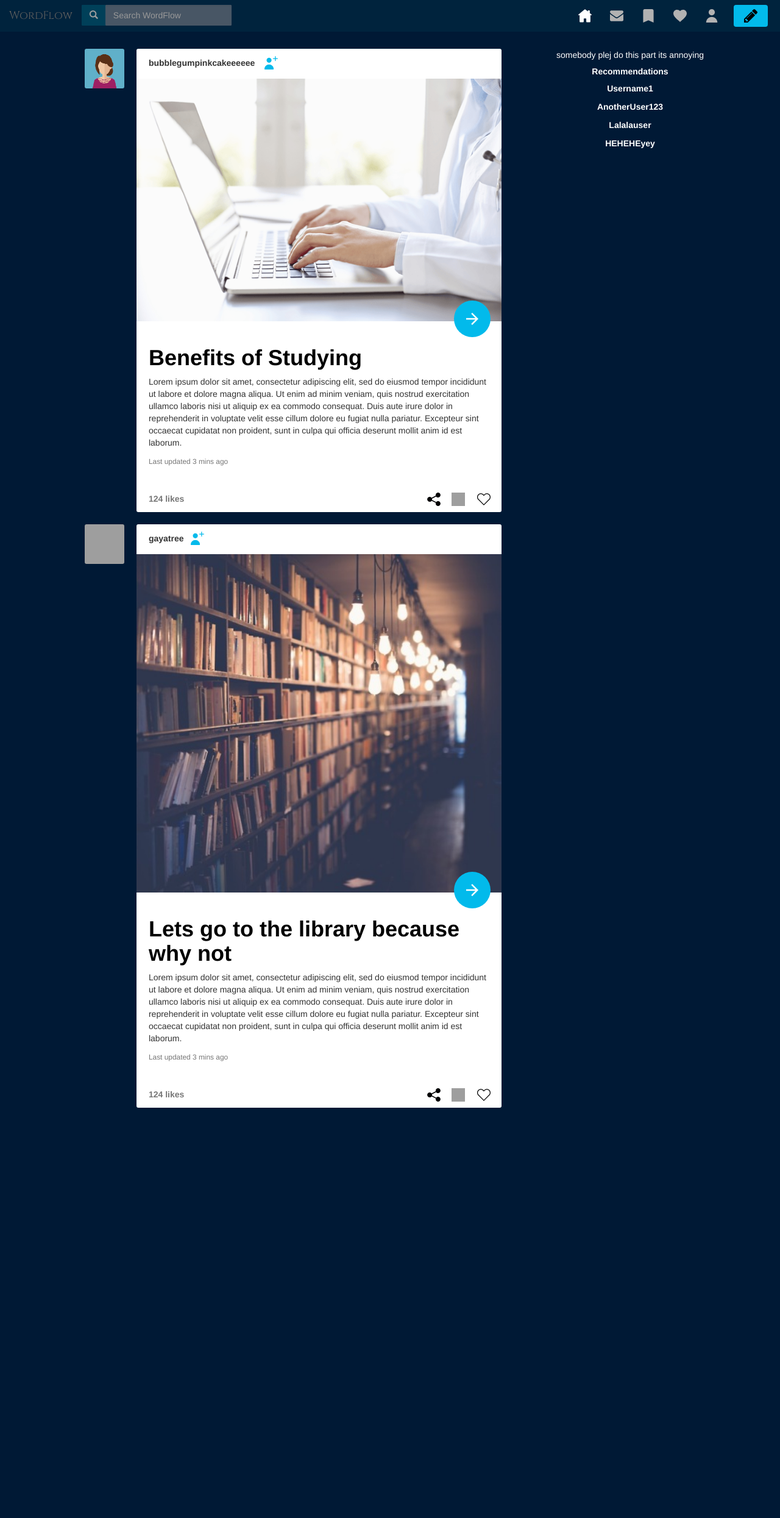
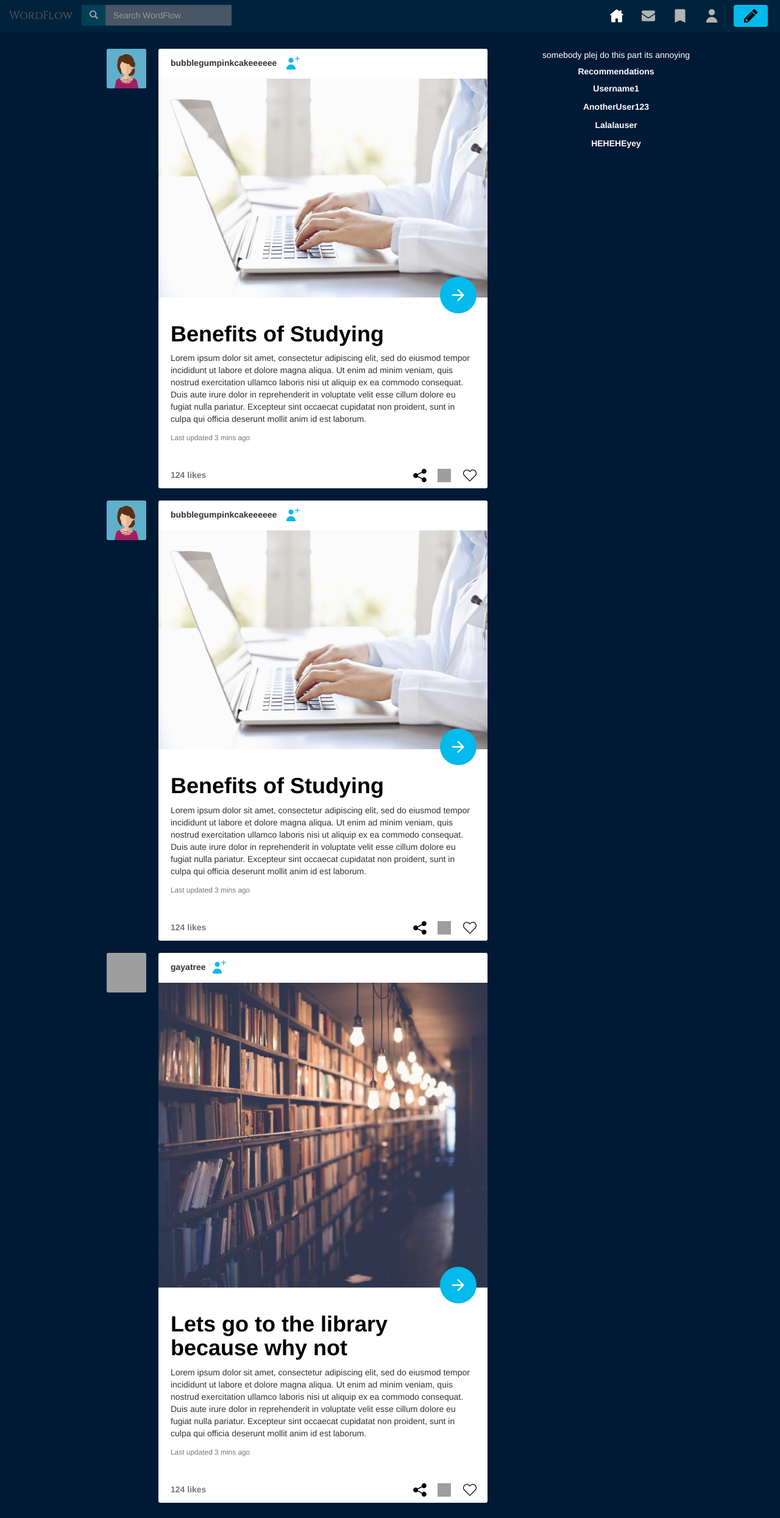
Before and after one commit to girishgr8/BlogBit, a PHP site: page /templates/dashboard.php in a window 1280 px wide. Shown: the whole page at 61% size. Before the commit the page ends 1817 px from the top, so only its background shows below. Run offline with PHP 8.4, Linux system fonts and the light colour scheme; the visitor is signed in with stand-in values (Sample User, id 1); some libraries are stand-ins or nearby versions; some web fonts are replaced; grey boxes are pictures that could not be loaded.

Commit message:
dropdown

```diff
--- a/styles/dashboard.css
+++ b/styles/dashboard.css
@@ -36,11 +36,12 @@ body {
 
 .container{
 	display: inline-flex;
+	width: 100%;
 }
 
 .posts{
-	width: 60%;
-	margin-left: auto;
+	width: 50%;
+	margin-left: 20vh;
 }
 
 .recommendations{
--- a/templates/dashboard.php
+++ b/templates/dashboard.php
@@ -81,8 +81,24 @@ session_start();
       <li><a href="#" class="nav-item nav-link" title="Message"><img src="../images/msg.svg" class="icons invert"></a></li>
 
       <li><a href="#" class="nav-item nav-link" title="Saved Posts"><img src="../images/save2.svg" class="icons invert"></a></li>
-      <li><a href="#" class="nav-item nav-link" title="Liked Posts"><img src="../images/heart.svg" class="icons invert"></a></li>
-      <li><a href="#" class="nav-item nav-link" title="Your Profile"><img src="../images/user.svg" class="icons invert"></a></li>
+      <!-- <li><a href="#" class="nav-item nav-link" title="Liked Posts"><img src="../images/heart.svg" class="icons invert"></a></li> -->
+
+
+      <li><a href="#" class="nav-item nav-link " data-toggle="dropdown" data-target=".userdrop" title="Your Profile"><img src="../images/user.svg" class="icons invert"></a>
+      <div class="dropdown userdrop">
+      <ul class="dropdown-menu">
+      <li class="dropdown-header">Account</li>
+      <li><a href="#">Log Out</a></li>
+      <li><a href="#">Settings</a></li>
+      <li><a href="#">Help</a></li>
+      <li class="divider"></li>
+      <li class="dropdown-header">WordFlow</li>
+      <li><a href="#">Posts</a></li>
+      <li><a href="#">Likes</a></li>
+      <li><a href="#">Edit appearance</a></li>
+    </ul>
+
+      </div></li>
       <button class="btn navbar-btn item writebtn3" title="Create"> &nbsp;<img src="../images/pencil.svg" class="icons">&nbsp;</button>
 
        <!-- edit and edit2-->
@@ -133,6 +149,31 @@ session_start();
   </div>
 
   <div class="post" id="p2">
+    <img src="../images/avatar2.jpg" class="card-user" alt="..." style="width:100%">
+  <div class="card">
+    <div class="card-header">
+      <span>bubblegumpinkcakeeeeee</span>&nbsp; &nbsp;
+      <img src="../images/follow.svg" class="icons" title="follow" style="margin-bottom: 3px;">
+    </div>
+    <div class="card-image">
+      <img src="../images/cardimg.jpg" alt="." style="width:100%">
+      <button class="card-btn btn"><img src="../images/rightarrow.svg" class="view-icon"></button>
+    </div>
+    <div class="card-body">
+      <h1 class="card-title">Benefits of Studying</h1>
+      <p class="card-text">Lorem ipsum dolor sit amet, consectetur adipiscing elit, sed do eiusmod tempor incididunt ut labore et dolore magna aliqua. Ut enim ad minim veniam, quis nostrud exercitation ullamco laboris nisi ut aliquip ex ea commodo consequat. Duis aute irure dolor in reprehenderit in voluptate velit esse cillum dolore eu fugiat nulla pariatur. Excepteur sint occaecat cupidatat non proident, sunt in culpa qui officia deserunt mollit anim id est laborum.</p>
+      <p class="card-text"><small class="text-muted">Last updated 3 mins ago</small></p>
+    </div>
+    <div class="card-header">
+      <span style="font-weight: bold;" class="text-muted">124 likes</span>
+      <img src="../images/share.svg" class="icons" style="position: absolute; right:100px;" title="Share" >
+      <img src="../images/blogging.svg" class="icons" style="position: absolute; right:60px;" title="Comment" >
+    <img src="../images/like.svg" class="icons" id="like" style="position: absolute; right:18px;" onclick="liked(this)" title="Like" >
+    </div>
+  </div>
+  </div>
+
+  <div class="post" id="p3">
   	<img src="../images/avatar1.jpg" class="card-user" alt="..." style="width:100%">
 	<div class="card">
 		<div class="card-header">
```
